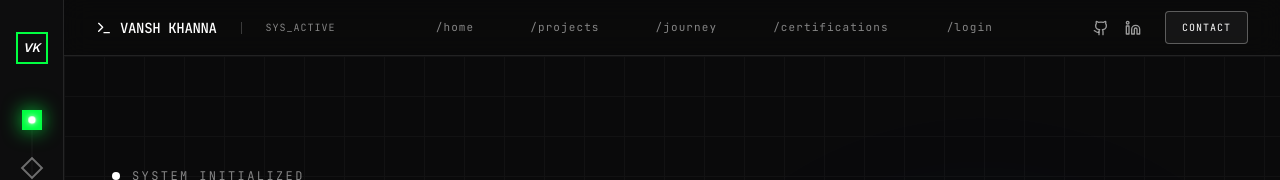
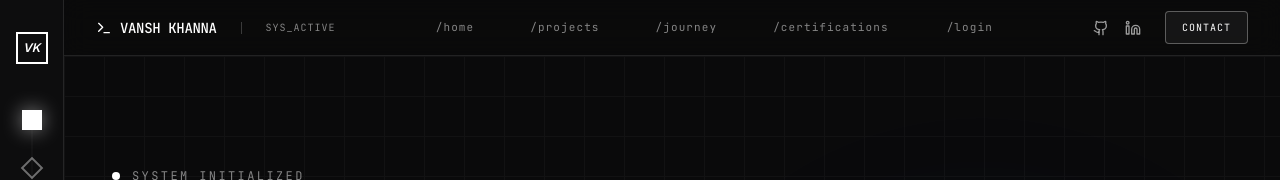
Before and after one commit to devbyvansh/Vanshkhanna.portfolio, a React (Vite) app: page / in a window 1280 px wide. Shown: the top 180 px of the page. Built offline with nearby package versions, Linux system fonts and the light colour scheme; no server answers; the database is empty.

Commit message:
Change button colors from green to white

```diff
--- a/src/App.tsx
+++ b/src/App.tsx
@@ -69,22 +69,22 @@ export default function App() {
   }, []);
 
   return (
-    <div className="min-h-screen bg-[#0A0A0B] text-[#E0E0E0] font-sans flex selection:bg-[#00FF41]/30 selection:text-emerald-200 w-full relative">
+    <div className="min-h-screen bg-[#0A0A0B] text-[#E0E0E0] font-sans flex selection:bg-[#ffffff]/30 selection:text-white w-full relative">
       {/* Left Control Rail */}
       <aside
         className="w-16 border-r border-white/10 hidden xl:flex flex-col items-center py-8 gap-12 bg-[#0D0D0E] shrink-0 fixed inset-y-0 left-0 z-50"
       >
-        <div className="w-8 h-8 border-2 border-[#00FF41] flex items-center justify-center font-bold text-xs italic text-white">VK</div>
+        <div className="w-8 h-8 border-2 border-[#ffffff] flex items-center justify-center font-bold text-xs italic text-white">VK</div>
         <nav className="flex flex-col gap-8 relative">
           <div className="absolute left-1/2 -translate-x-1/2 top-0 bottom-0 w-[1px] bg-white/5 -z-10"></div>
-          <button onClick={() => scrollTo('hero')} className={`relative flex items-center justify-center w-4 h-4 transition-all duration-300 ${activeSection === 'hero' ? 'bg-[#00FF41] shadow-[0_0_15px_rgba(0,255,65,0.8)] scale-125' : 'bg-white opacity-40 hover:opacity-100 hover:bg-[#00FF41] hover:scale-110'}`} title="Home (H)">
+          <button onClick={() => scrollTo('hero')} className={`relative flex items-center justify-center w-4 h-4 transition-all duration-300 ${activeSection === 'hero' ? 'bg-[#ffffff] shadow-[0_0_15px_rgba(255,255,255,0.5)] scale-125' : 'bg-white opacity-40 hover:opacity-100 hover:bg-[#ffffff] hover:scale-110'}`} title="Home (H)">
             {activeSection === 'hero' && <span className="absolute w-1.5 h-1.5 bg-white rounded-full animate-pulse shadow-[0_0_5px_#fff]"></span>}
           </button>
-          <button onClick={() => scrollTo('projects')} className={`relative flex items-center justify-center w-4 h-4 border-2 transition-all duration-300 rotate-45 ${activeSection === 'projects' ? 'border-[#00FF41] bg-[#00FF41]/20 shadow-[0_0_15px_rgba(0,255,65,0.6)] scale-125' : 'border-white bg-transparent opacity-40 hover:opacity-100 hover:border-[#00FF41] hover:scale-110'}`} title="Projects (P)">
-            {activeSection === 'projects' && <span className="absolute w-1.5 h-1.5 bg-[#00FF41] rounded-full animate-pulse blur-[1px]"></span>}
+          <button onClick={() => scrollTo('projects')} className={`relative flex items-center justify-center w-4 h-4 border-2 transition-all duration-300 rotate-45 ${activeSection === 'projects' ? 'border-[#ffffff] bg-[#ffffff]/20 shadow-[0_0_15px_rgba(255,255,255,0.3)] scale-125' : 'border-white bg-transparent opacity-40 hover:opacity-100 hover:border-[#ffffff] hover:scale-110'}`} title="Projects (P)">
+            {activeSection === 'projects' && <span className="absolute w-1.5 h-1.5 bg-[#ffffff] rounded-full animate-pulse blur-[1px]"></span>}
           </button>
-          <button onClick={() => scrollTo('journey')} className={`relative flex items-center justify-center w-4 h-4 rounded-full border-2 transition-all duration-300 ${activeSection === 'journey' ? 'border-[#00FF41] bg-[#00FF41]/20 shadow-[0_0_15px_rgba(0,255,65,0.6)] scale-125' : 'border-white bg-transparent opacity-40 hover:opacity-100 hover:border-[#00FF41] hover:scale-110'}`} title="Journey (J)">
-            {activeSection === 'journey' && <span className="absolute w-1.5 h-1.5 bg-[#00FF41] rounded-full animate-pulse blur-[1px]"></span>}
+          <button onClick={() => scrollTo('journey')} className={`relative flex items-center justify-center w-4 h-4 rounded-full border-2 transition-all duration-300 ${activeSection === 'journey' ? 'border-[#ffffff] bg-[#ffffff]/20 shadow-[0_0_15px_rgba(255,255,255,0.3)] scale-125' : 'border-white bg-transparent opacity-40 hover:opacity-100 hover:border-[#ffffff] hover:scale-110'}`} title="Journey (J)">
+            {activeSection === 'journey' && <span className="absolute w-1.5 h-1.5 bg-[#ffffff] rounded-full animate-pulse blur-[1px]"></span>}
           </button>
           <button onClick={() => setIsCertificationsOpen(true)} className={`relative flex items-center justify-center transition-all duration-300 ${isCertificationsOpen ? 'text-white drop-shadow-[0_0_8px_rgba(255,255,255,0.6)] scale-110' : 'text-white/40 hover:text-white hover:scale-110'}`} title="Certifications (C)">
             <svg width="14" height="18" viewBox="0 0 14 18" fill="none" stroke="currentColor" strokeWidth="1.5" strokeLinecap="round" strokeLinejoin="round"><path d="M9 2H3C2.44772 2 2 2.44772 2 3V15C2 15.5523 2.44772 16 3 16H11C11.5523 16 12 15.5523 12 15V5L9 2Z"/><path d="M8 2V5H12"/></svg>
```
